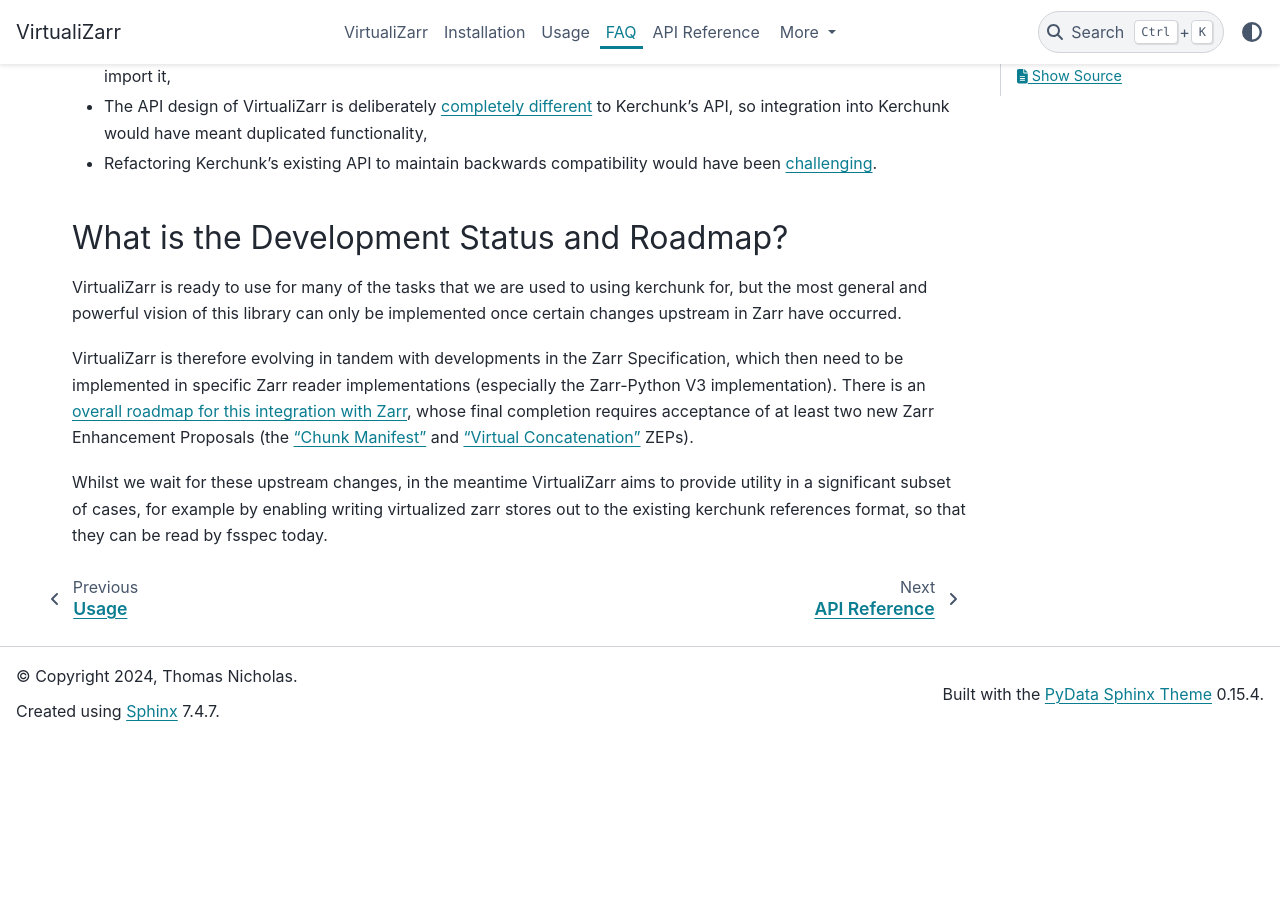
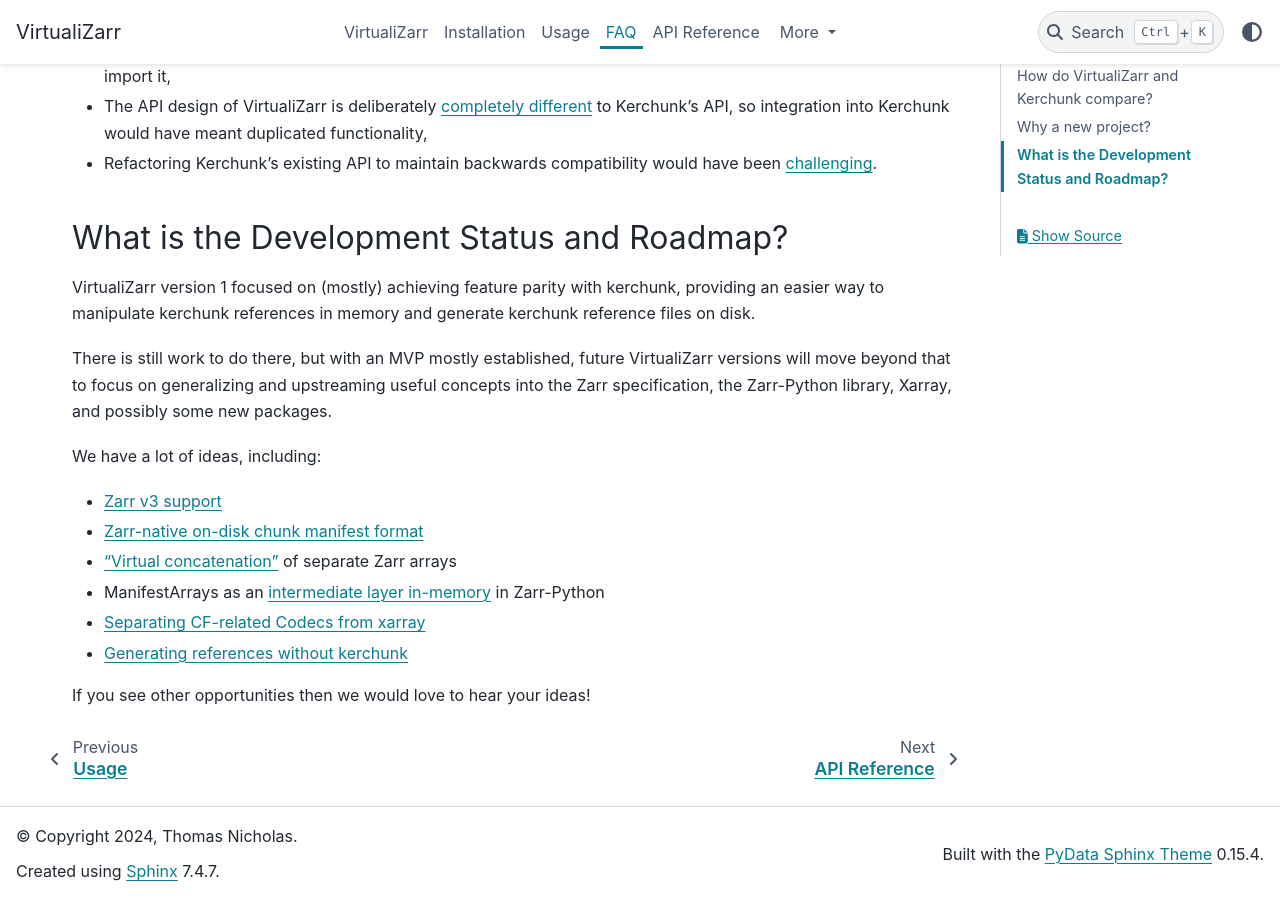
Before and after one commit to zarr-developers/VirtualiZarr, a Sphinx documentation site: the page built from docs/faq.md, in a window 1280 px wide and 900 px high, scrolled down 4009 px. Built offline with Sphinx 7.4.7 and the PyData theme 0.15.4, drawn with Linux system fonts in a browser that asks for light colours; before the commit the page ends 4749 px from its top, so only the background shows below that.

Commit message:
update roadmap

```diff
--- a/docs/faq.md
+++ b/docs/faq.md
@@ -53,8 +53,16 @@
 
 ## What is the Development Status and Roadmap?
 
-VirtualiZarr is ready to use for many of the tasks that we are used to using kerchunk for, but the most general and powerful vision of this library can only be implemented once certain changes upstream in Zarr have occurred.
+VirtualiZarr version 1 focused on (mostly) achieving feature parity with kerchunk, providing an easier way to manipulate kerchunk references in memory and generate kerchunk reference files on disk.
 
-VirtualiZarr is therefore evolving in tandem with developments in the Zarr Specification, which then need to be implemented in specific Zarr reader implementations (especially the Zarr-Python V3 implementation). There is an [overall roadmap for this integration with Zarr](https://hackmd.io/t9Myqt0HR7O0nq6wiHWCDA), whose final completion requires acceptance of at least two new Zarr Enhancement Proposals (the ["Chunk Manifest"](https://github.com/zarr-developers/zarr-specs/issues/287) and ["Virtual Concatenation"](https://github.com/zarr-developers/zarr-specs/issues/288) ZEPs).
+There is still work to do there, but with an MVP mostly established, future VirtualiZarr versions will move beyond that to focus on generalizing and upstreaming useful concepts into the Zarr specification, the Zarr-Python library, Xarray, and possibly some new packages.
 
-Whilst we wait for these upstream changes, in the meantime VirtualiZarr aims to provide utility in a significant subset of cases, for example by enabling writing virtualized zarr stores out to the existing kerchunk references format, so that they can be read by fsspec today.
+We have a lot of ideas, including:
+- [Zarr v3 support](https://github.com/zarr-developers/VirtualiZarr/issues/17)
+- [Zarr-native on-disk chunk manifest format](https://github.com/zarr-developers/zarr-specs/issues/287)
+- ["Virtual concatenation"](https://github.com/zarr-developers/zarr-specs/issues/288) of separate Zarr arrays
+- ManifestArrays as an [intermediate layer in-memory](https://github.com/zarr-developers/VirtualiZarr/issues/71) in Zarr-Python
+- [Separating CF-related Codecs from xarray](https://github.com/zarr-developers/VirtualiZarr/issues/68#issuecomment-2197682388)
+- [Generating references without kerchunk](https://github.com/zarr-developers/VirtualiZarr/issues/78)
+
+If you see other opportunities then we would love to hear your ideas!
```
Also changed, not shown: README.md (+11 -3 lines).
